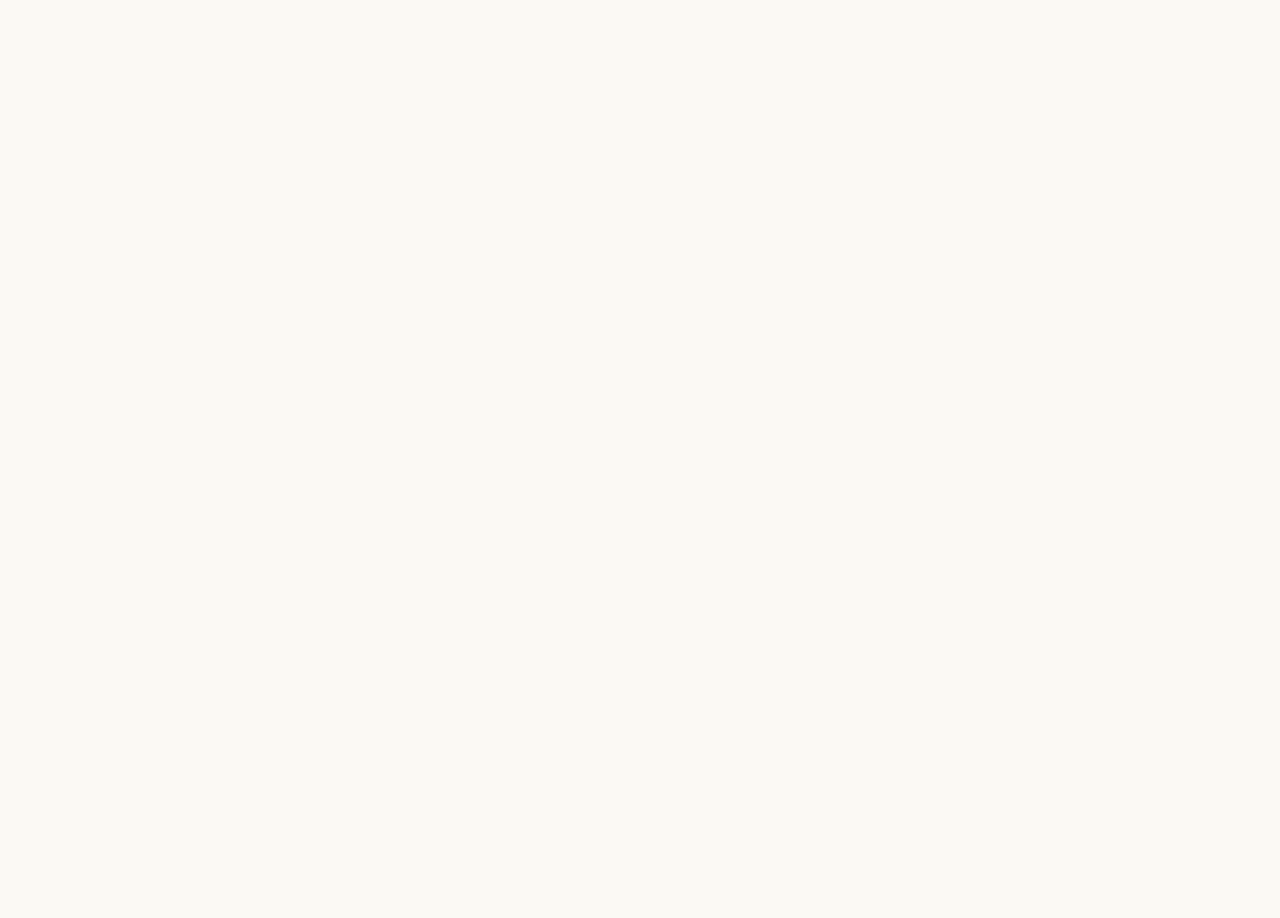
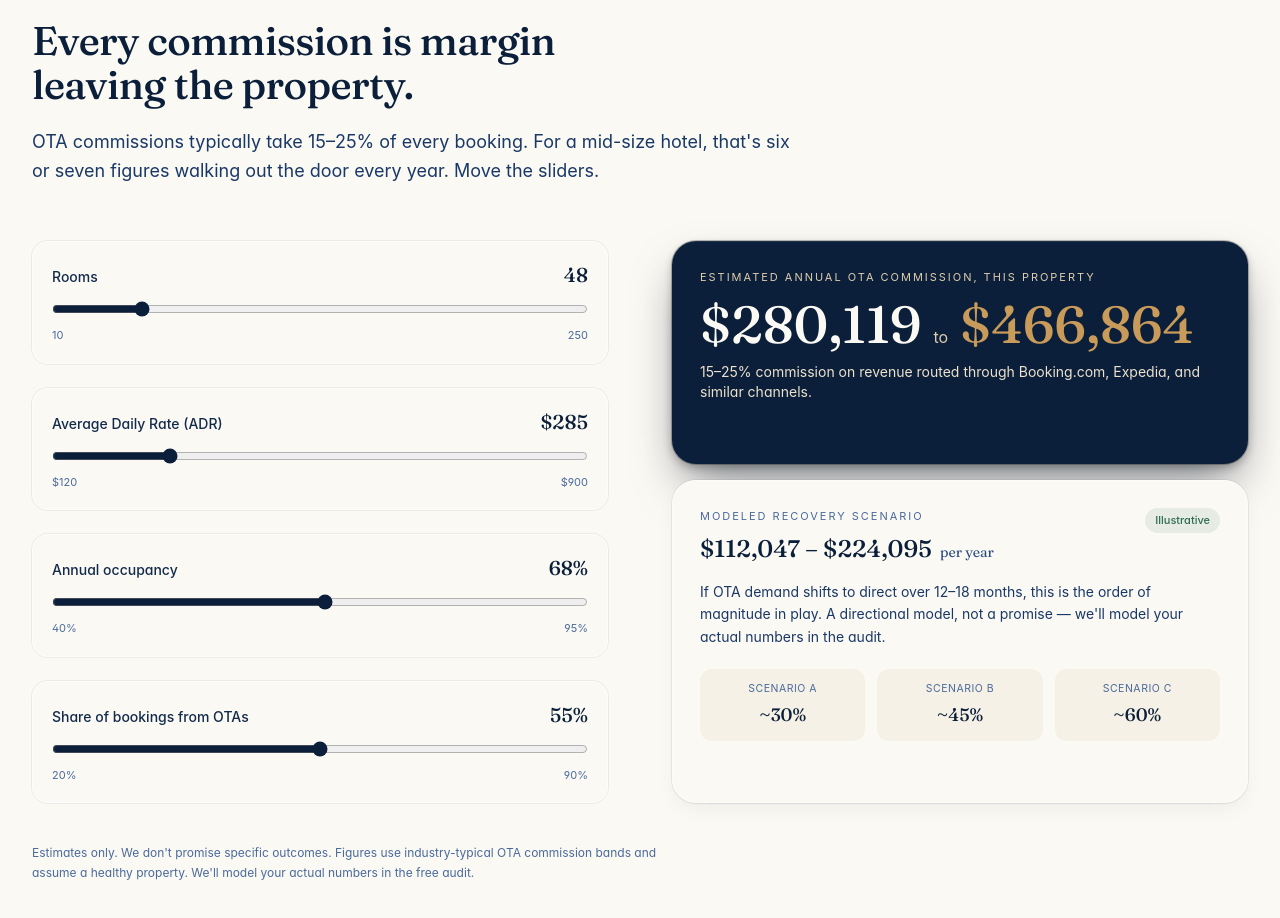
Before and after one commit to mojoro/hotel-portfolio, a React (Vite) app: page / in a window 1280 px wide. Shown: the part 1204-2122 px from the top of the page. Before the commit the page ends 1078 px from the top, so only its background shows below. Built offline with nearby package versions, Linux system fonts and the light colour scheme; a web font is replaced by a local one.

Commit message:
Add CommissionMath calculator with sliders

```diff
--- a/src/App.tsx
+++ b/src/App.tsx
@@ -1,6 +1,7 @@
 import Nav from './components/Nav';
 import Hero from './components/Hero';
 import LogoStrip from './components/LogoStrip';
+import CommissionMath from './components/CommissionMath';
 
 export default function App() {
   return (
@@ -15,6 +16,7 @@ export default function App() {
       <main id="main">
         <Hero />
         <LogoStrip />
+        <CommissionMath />
       </main>
     </div>
   );
--- /dev/null
+++ b/src/components/CommissionMath.tsx
@@ -0,0 +1,231 @@
+import { useMemo, useState } from 'react';
+
+export default function CommissionMath() {
+  const [rooms, setRooms] = useState(48);
+  const [adr, setAdr] = useState(285);
+  const [occupancy, setOccupancy] = useState(68);
+  const [otaShare, setOtaShare] = useState(55);
+
+  const numbers = useMemo(() => {
+    const annualRevenue = rooms * (adr * (occupancy / 100)) * 365;
+    const otaRevenue = annualRevenue * (otaShare / 100);
+    const commissionLow = otaRevenue * 0.15;
+    const commissionHigh = otaRevenue * 0.25;
+    const recoverable = (commissionLow + commissionHigh) / 2;
+    return {
+      annualRevenue,
+      otaRevenue,
+      commissionLow,
+      commissionHigh,
+      recoverable,
+    };
+  }, [rooms, adr, occupancy, otaShare]);
+
+  const fmt = (n: number) =>
+    n.toLocaleString('en-US', {
+      style: 'currency',
+      currency: 'USD',
+      maximumFractionDigits: 0,
+    });
+
+  return (
+    <section className="relative overflow-hidden bg-sand-50 py-24 sm:py-28">
+      <div className="mx-auto max-w-7xl px-6 lg:px-8">
+        <SectionHeader
+          eyebrow="The math nobody wants to do"
+          title="Every commission is margin leaving the property."
+          description="OTA commissions typically take 15–25% of every booking. For a mid-size hotel, that's six or seven figures walking out the door every year. Move the sliders."
+        />
+
+        <div className="mt-14 grid gap-10 lg:grid-cols-2 lg:gap-16">
+          <div className="space-y-6">
+            <Slider
+              label="Rooms"
+              value={rooms}
+              min={10}
+              max={250}
+              step={1}
+              suffix=""
+              onChange={setRooms}
+            />
+            <Slider
+              label="Average Daily Rate (ADR)"
+              value={adr}
+              min={120}
+              max={900}
+              step={5}
+              prefix="$"
+              onChange={setAdr}
+            />
+            <Slider
+              label="Annual occupancy"
+              value={occupancy}
+              min={40}
+              max={95}
+              step={1}
+              suffix="%"
+              onChange={setOccupancy}
+            />
+            <Slider
+              label="Share of bookings from OTAs"
+              value={otaShare}
+              min={20}
+              max={90}
+              step={1}
+              suffix="%"
+              onChange={setOtaShare}
+            />
+          </div>
+
+          <div className="grid gap-4">
+            <div className="rounded-3xl bg-ink-900 p-7 text-sand-50 shadow-[var(--shadow-card-dark-hover)]">
+              <p className="text-[11px] uppercase tracking-[0.18em] text-sand-300">
+                Estimated annual OTA commission, this property
+              </p>
+              <div className="mt-3 flex flex-wrap items-baseline gap-x-3">
+                <span className="font-display text-[2.75rem] leading-none font-medium text-sand-50 sm:text-[3.25rem]">
+                  {fmt(numbers.commissionLow)}
+                </span>
+                <span className="text-sand-300">to</span>
+                <span className="font-display text-[2.75rem] leading-none font-medium text-brass-500 sm:text-[3.25rem]">
+                  {fmt(numbers.commissionHigh)}
+                </span>
+              </div>
+              <p className="mt-3 text-sm text-sand-200">
+                15–25% commission on revenue routed through Booking.com,
+                Expedia, and similar channels.
+              </p>
+            </div>
+
+            <div className="rounded-3xl bg-sand-50 p-7 shadow-card">
+              <div className="flex items-start justify-between gap-4">
+                <div>
+                  <p className="text-[11px] uppercase tracking-[0.18em] text-ink-500">
+                    Modeled recovery scenario
+                  </p>
+                  <p className="mt-2 font-display text-2xl font-medium text-ink-900">
+                    {fmt(numbers.recoverable * 0.3)} – {fmt(numbers.recoverable * 0.6)}
+                    <span className="ml-2 text-sm font-normal text-ink-600">
+                      per year
+                    </span>
+                  </p>
+                </div>
+                <span className="rounded-full bg-leaf-600/10 px-2.5 py-1 text-[11px] font-medium text-leaf-600">
+                  Illustrative
+                </span>
+              </div>
+              <p className="mt-4 text-sm leading-relaxed text-ink-700">
+                If OTA demand shifts to direct over 12–18 months, this is the
+                order of magnitude in play. A directional model, not a promise —
+                we'll model your actual numbers in the audit.
+              </p>
+              <div className="mt-5 grid grid-cols-3 gap-3 text-center">
+                <Mini label="Scenario A" value="~30%" />
+                <Mini label="Scenario B" value="~45%" />
+                <Mini label="Scenario C" value="~60%" />
+              </div>
+            </div>
+          </div>
+        </div>
+
+        <p className="mt-10 max-w-2xl text-xs leading-relaxed text-ink-500">
+          Estimates only. We don't promise specific outcomes. Figures use
+          industry-typical OTA commission bands and assume a healthy property.
+          We'll model your actual numbers in the free audit.
+        </p>
+      </div>
+    </section>
+  );
+}
+
+function SectionHeader({
+  eyebrow,
+  title,
+  description,
+}: {
+  eyebrow: string;
+  title: string;
+  description: string;
+}) {
+  return (
+    <div className="max-w-3xl">
+      <p className="text-[11px] font-medium uppercase tracking-[0.2em] text-brass-700">
+        {eyebrow}
+      </p>
+      <h2 className="mt-4 text-balance font-display text-3xl font-medium leading-[1.1] text-ink-900 sm:text-[2.5rem]">
+        {title}
+      </h2>
+      <p className="mt-5 text-pretty text-base leading-relaxed text-ink-700 sm:text-lg">
+        {description}
+      </p>
+    </div>
+  );
+}
+
+function Slider({
+  label,
+  value,
+  min,
+  max,
+  step,
+  prefix = '',
+  suffix = '',
+  onChange,
+}: {
+  label: string;
+  value: number;
+  min: number;
+  max: number;
+  step: number;
+  prefix?: string;
+  suffix?: string;
+  onChange: (v: number) => void;
+}) {
+  return (
+    <label className="block rounded-2xl bg-sand-50 p-5 shadow-[var(--shadow-inset-line)]">
+      <div className="flex items-baseline justify-between">
+        <span className="text-sm font-medium text-ink-800">{label}</span>
+        <span className="font-display text-xl font-medium text-ink-900">
+          {prefix}
+          {value.toLocaleString('en-US')}
+          {suffix}
+        </span>
+      </div>
+      <input
+        type="range"
+        min={min}
+        max={max}
+        step={step}
+        value={value}
+        onChange={(e) => onChange(Number(e.target.value))}
+        aria-label={label}
+        className="mt-3 w-full accent-[color:var(--color-ink-900)]"
+      />
+      <div className="mt-1 flex justify-between text-[11px] text-ink-500">
+        <span>
+          {prefix}
+          {min.toLocaleString('en-US')}
+          {suffix}
+        </span>
+        <span>
+          {prefix}
+          {max.toLocaleString('en-US')}
+          {suffix}
+        </span>
+      </div>
+    </label>
+  );
+}
+
+function Mini({ label, value }: { label: string; value: string }) {
+  return (
+    <div className="rounded-xl bg-sand-100 px-3 py-3">
+      <p className="text-[10.5px] uppercase tracking-wider text-ink-500">
+        {label}
+      </p>
+      <p className="mt-1 font-display text-lg font-medium text-ink-900">
+        {value}
+      </p>
+    </div>
+  );
+}
```
